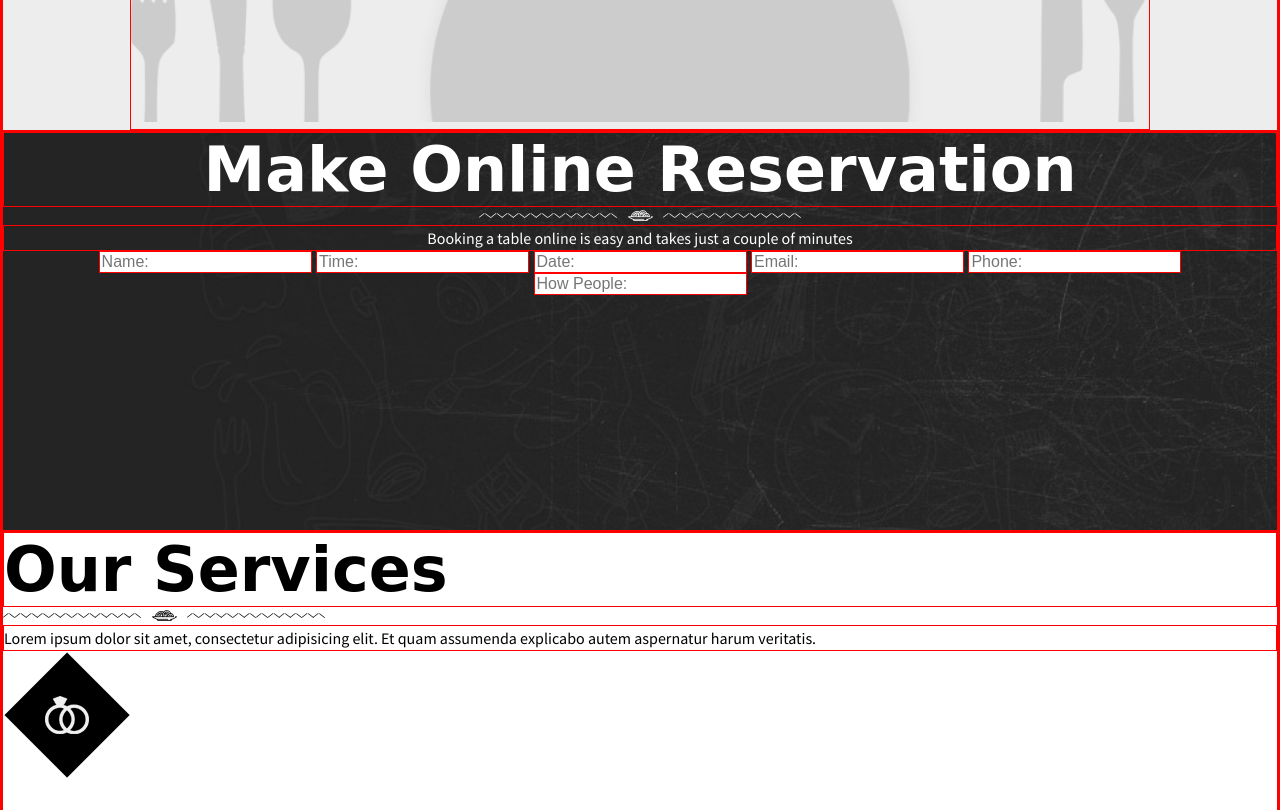
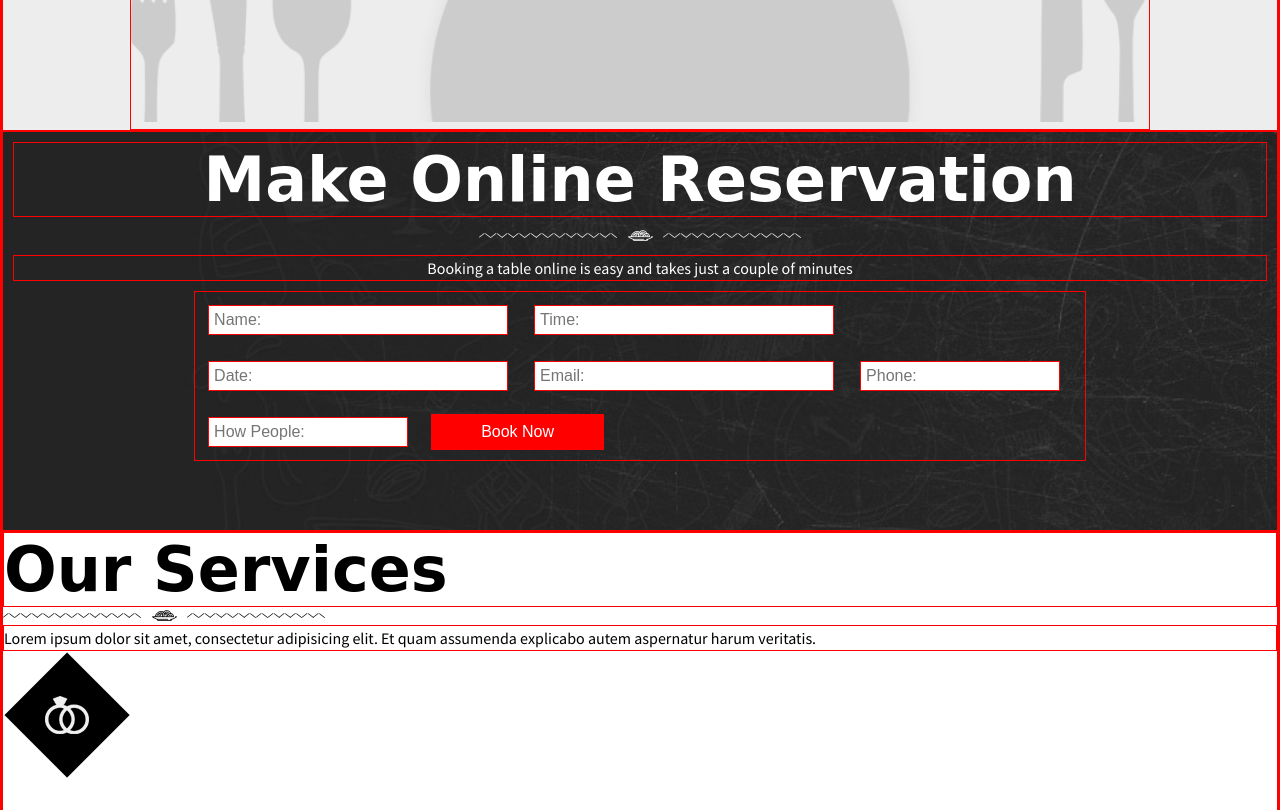
Before and after one commit to MichellePayne/resturant-PSD-Conversion, a website: page index.html in a window 1280 px wide. Shown: the part 2260-3070 px from the top of the page. Drawn offline with nearby package versions, Linux system fonts and the light colour scheme; files that its build step writes are made by us from their sources; a web font is replaced by a local one.

Commit message:
finished reservation section

```diff
--- a/dev/styles/style.scss
+++ b/dev/styles/style.scss
@@ -143,7 +143,7 @@ ul li{
 	list-style-type:none;
 	padding:10px;
 }
-button{
+.allMenu{
 	position: absolute;
 	top:85%;
 	left:50%;
@@ -175,6 +175,34 @@ button{
 	text-align: center;
 	color:#fff;
 }
+.reservations h2{
+	margin:10px;
+}
+.reservations p{
+	margin:10px;
+}
+form{
+	width:70%;
+	margin:0 auto;
+	display: flex;
+	flex-wrap:wrap;
+}
+input{
+	margin:13px;
+	width:300px;
+	padding:5px;
+}
+.inputSpecial{
+	width:200px;
+}
+.book{
+	background-color: red;
+	color:#fff;
+	width: 173px;
+	margin:10px;
+	padding:0 35px;
+}
+
 
 
 
--- a/index.html
+++ b/index.html
@@ -105,7 +105,6 @@
 	</section>
 	<section class="cutleryImage">
 	<div class="wrapper cutlery">
-
 	</div>
 
 	</section>
@@ -113,12 +112,17 @@
 		<h2>Make Online Reservation</h2>
 		<img src="assets/heading-underlineWhite.png" alt="">
 		<p>Booking a table online is easy and takes just a couple of minutes</p>
-		<input type="text" placeholder="Name:">
-		<input type="text" placeholder="Time:">
-		<input type="text" placeholder="Date:">
-		<input type="text" placeholder="Email:">
-		<input type="text" placeholder="Phone:">
-		<input type="text" placeholder="How People:">
+		<form action="submit">
+
+			<input type="text" placeholder="Name:">
+			<input type="text" placeholder="Time:">
+			<input type="text" placeholder="Date:">
+			<input type="text" placeholder="Email:">
+			<input class="inputSpecial" type="text" placeholder="Phone:">
+			<input class="inputSpecial type="text" placeholder="How People:">
+			<button class="book">Book Now</button>
+		</form>
+
 	</section>
 	<section class="services">
 		<h2>Our Services</h2>
```
